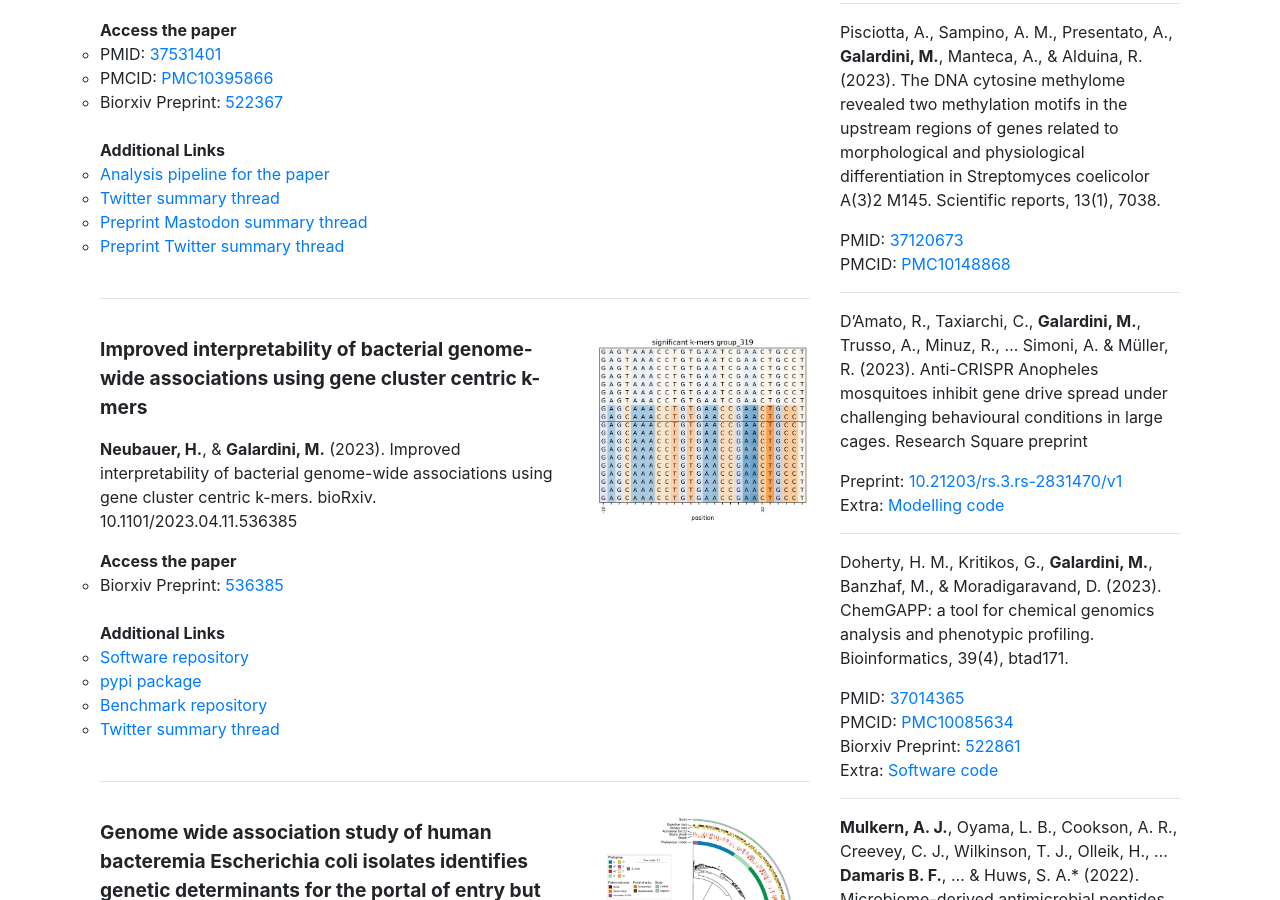
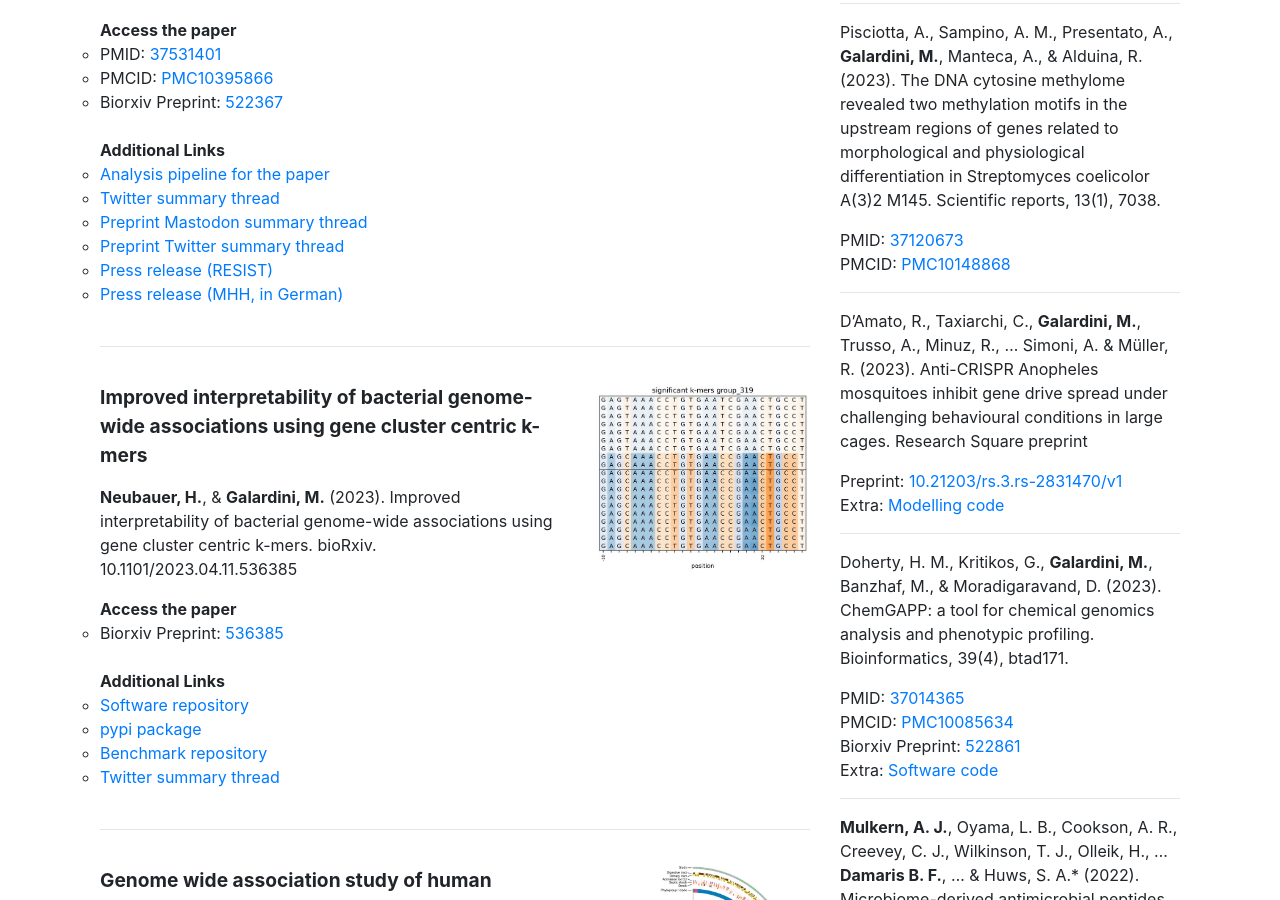
Before and after one commit to microbial-pangenomes-lab/microbial-pangenomes-lab.github.io, a Jekyll site: the page built from publications/index.html, in a window 1280 px wide and 900 px high, scrolled down 407 px. Built offline with Jekyll 4.4.1, drawn with Linux system fonts in a browser that asks for light colours; nearby versions of some CDN libraries; comment, search, counter and statistics services are not loaded.

Commit message:
Add press links to last paper

```diff
--- a/_data/publications.yml
+++ b/_data/publications.yml
@@ -62,6 +62,10 @@
        url: https://fediscience.org/@mgalactus/109624763227588844
      - name: Preprint Twitter summary thread
        url: https://twitter.com/mgalactus/status/1610307002529452032
+     - name: Press release (RESIST)
+       url: https://www.resist-cluster.de/en/how-harmless-turns-dangerous/
+     - name: Press release (MHH, in German)
+       url: https://www.mhh.de/presse-news/wie-aus-harmlos-gefaehrlich-wird
 
  - title: "Improved interpretability of bacterial genome-wide associations using gene cluster centric k-mers"
    citation: "**Neubauer, H.**, & **Galardini, M.** (2023). Improved interpretability of bacterial genome-wide associations using gene cluster centric k-mers. bioRxiv. 10.1101/2023.04.11.536385"
```
